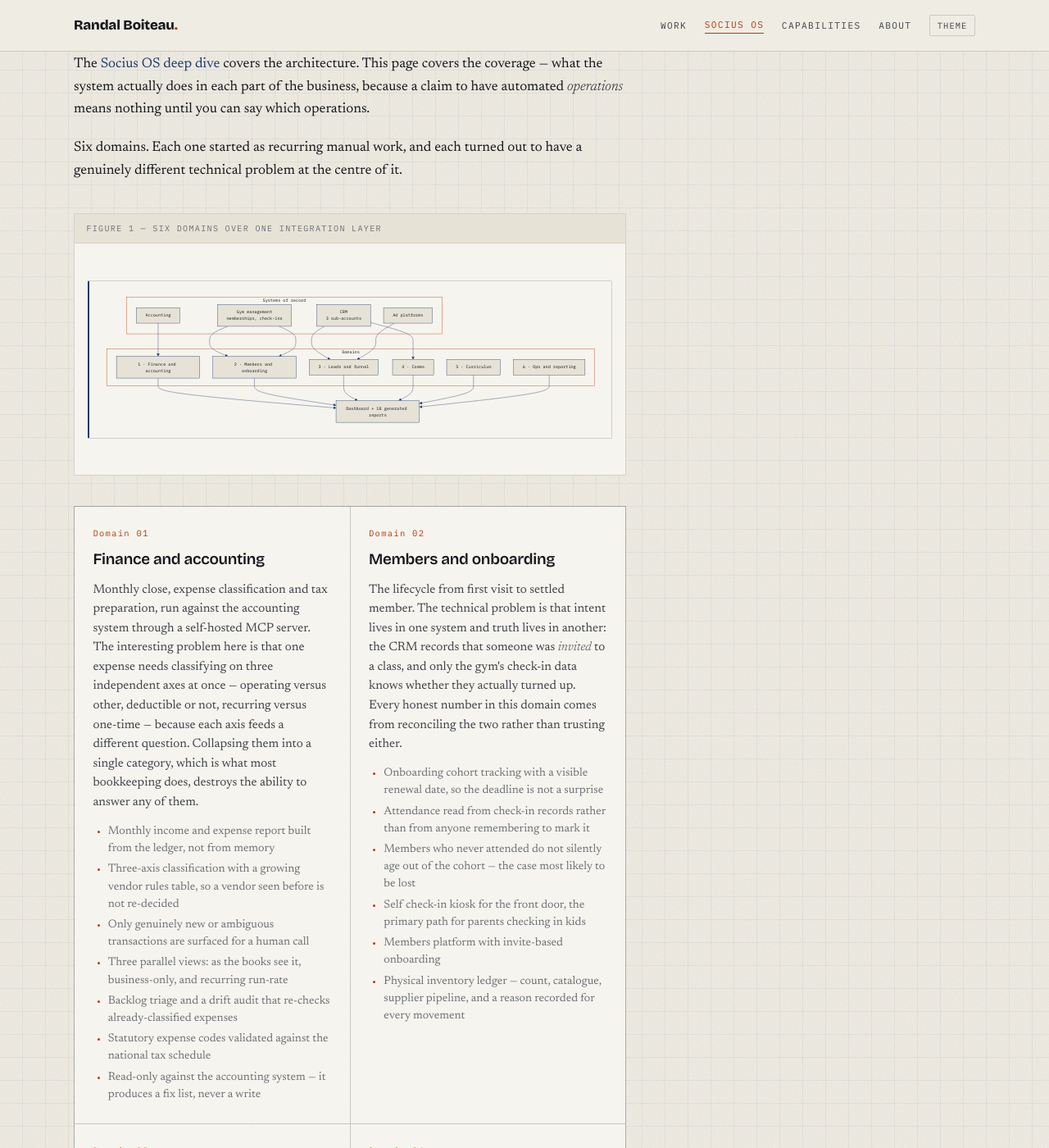
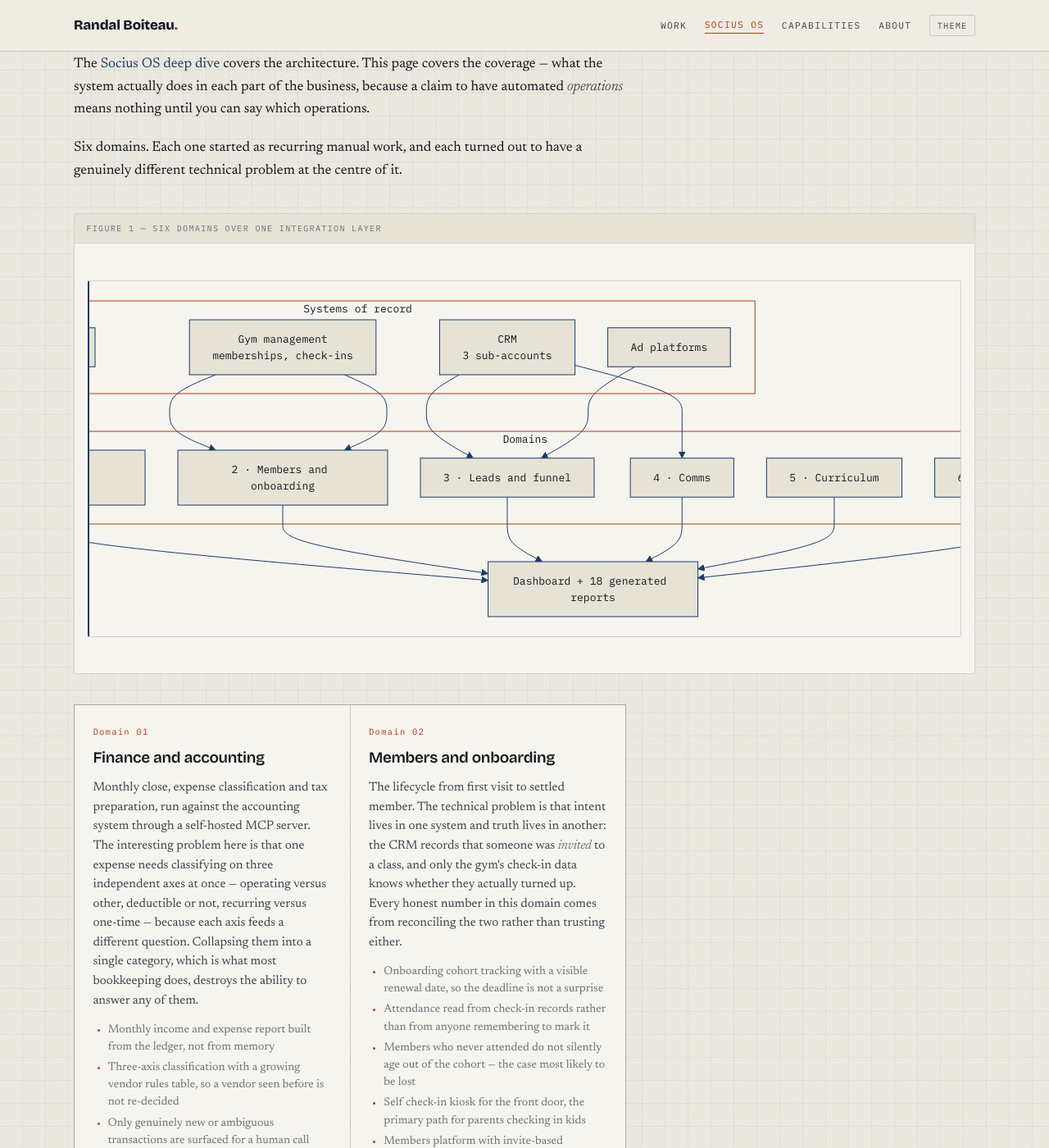
Before and after one commit to SociusSolutions/ai-portfolio, a Jekyll site: the page built from socius-os.md, in a window 1280 px wide and 1400 px high, scrolled down 278 px. Shown: the whole window at 82% size. Built offline with Jekyll 4.4.1, drawn with Linux system fonts in a browser that asks for light colours.

Commit message:
Stop the flex container squeezing diagrams, and widen them past the reading measure
useMaxWidth:false had no effect: as a flex child the SVG was still shrunk to
the container width. flex:none lets it keep its intrinsic size and scroll.

Diagrams now span the page width on wider screens instead of the 70ch prose
measure, so most no longer need horizontal scrolling at all.

Co-Authored-By: Claude Opus 5 (1M context) <noreply@anthropic.com>

```diff
--- a/assets/css/main.css
+++ b/assets/css/main.css
@@ -236,8 +236,10 @@ a:hover{color:var(--accent);text-decoration:underline}
 .diagram__body{padding:1.4rem 1rem;overflow-x:auto}
 .mermaid{display:flex;justify-content:center;min-width:0}
 /* No max-width: a wide diagram keeps a legible size and its container scrolls.
-   Shrinking to fit a phone makes flowchart labels unreadable. */
-.mermaid svg{height:auto}
+   Shrinking to fit a phone makes flowchart labels unreadable.
+   flex:none is required -- as a flex child the SVG would otherwise be squeezed
+   back down to the container width, undoing useMaxWidth:false. */
+.mermaid svg{height:auto;flex:0 0 auto}
 /* Mermaid's internal class names overlap common utility names. Neutralise the
    page's type scale inside a diagram so a future rule cannot leak in again. */
 .diagram .label,.diagram .nodeLabel,.diagram .edgeLabel,.diagram text,.diagram span{
@@ -294,3 +296,12 @@ a:hover{color:var(--accent);text-decoration:underline}
   .diagram__body{padding:1rem .75rem}
   .prose pre{font-size:.74rem}
 }
+
+/* A diagram is not prose: let it use the page width rather than the reading
+   measure, so fewer of them need horizontal scrolling. */
+@media(min-width:900px){
+  .prose>.diagram{
+    width:calc(min(100vw, var(--wrap)) - 2 * clamp(1.15rem,4vw,2.5rem));
+    max-width:none;
+  }
+}
```
Also changed, not shown: .playwright-mcp/page-2026-09-24T04-39-47-055Z.yml (added), .playwright-mcp/page-2026-09-24T04-40-18-609Z.yml (added).
